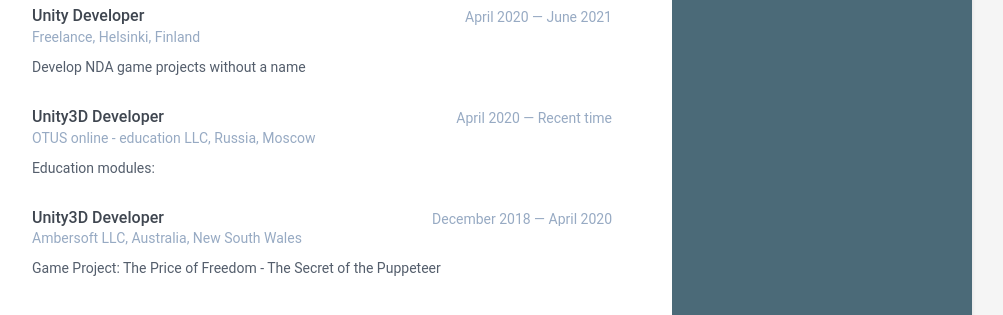
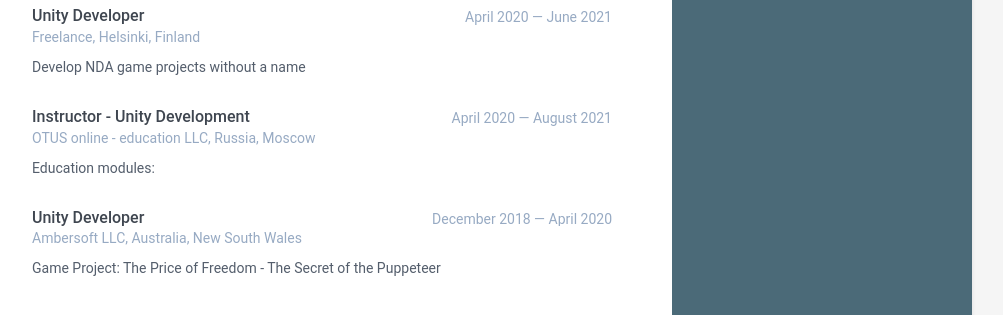
Before and after one commit to HeartsCore/HeartsCore.github.io, a Jekyll site: the page built from index.html, in a window 1280 px wide. Shown: the part 1583-1898 px from the top of the page, without its empty margins (168-1171 px from the left). Built offline with Jekyll 4.4.1, drawn with Linux system fonts in a browser that asks for light colours.

Commit message:
data fix

```diff
--- a/_data/data.yml
+++ b/_data/data.yml
@@ -114,13 +114,13 @@ experiences:
         details: |
           Develop NDA game projects without a name
 
-      - role: Unity3D Developer
-        time: April 2020 — Recent time
+      - role: Instructor - Unity Development
+        time: April 2020 — August 2021
         company: OTUS online - education LLC, Russia, Moscow
         details: |
           Education modules:
 
-      - role: Unity3D Developer
+      - role: Unity Developer
         time: December 2018 — April 2020
         company: Ambersoft LLC, Australia, New South Wales
         details: |
```
